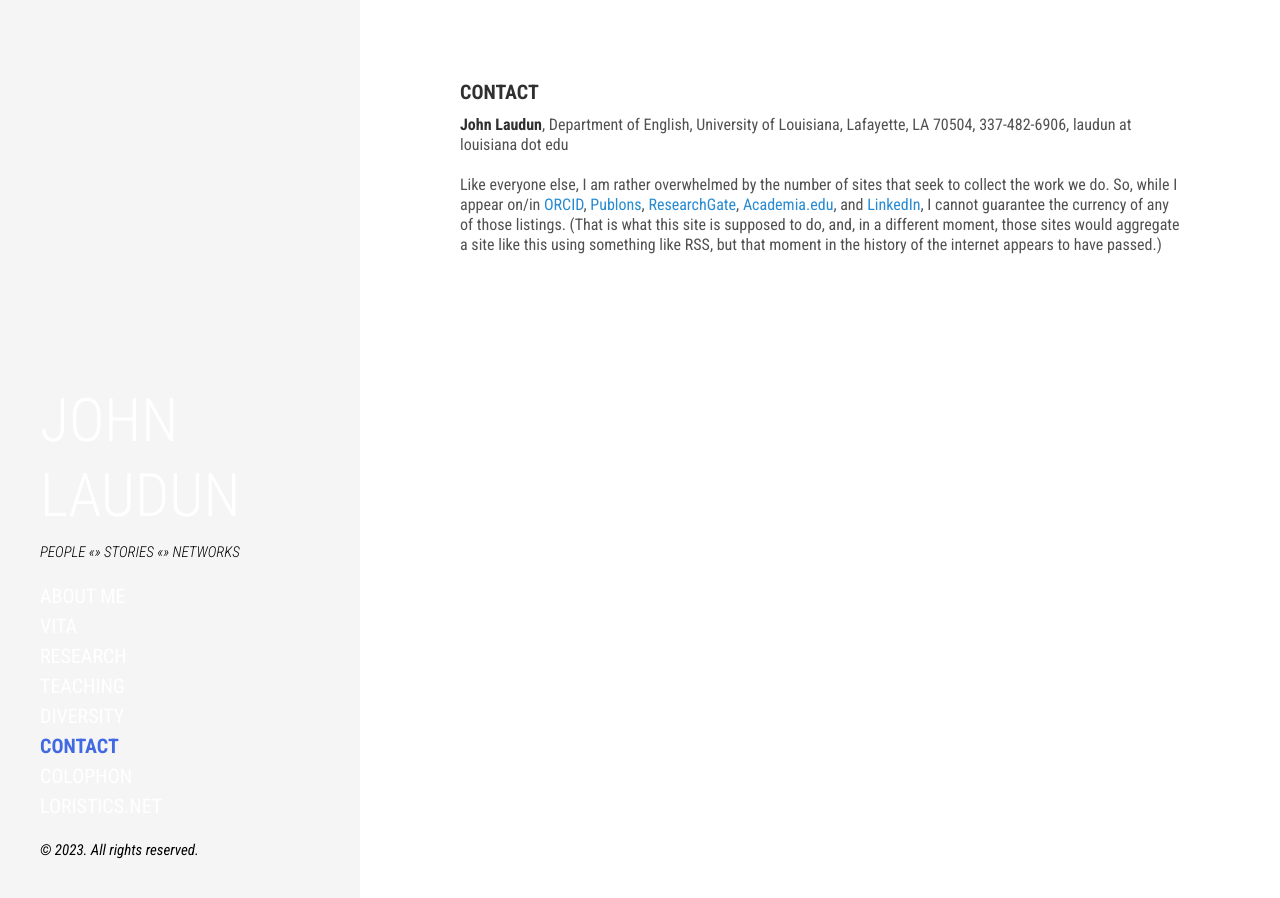
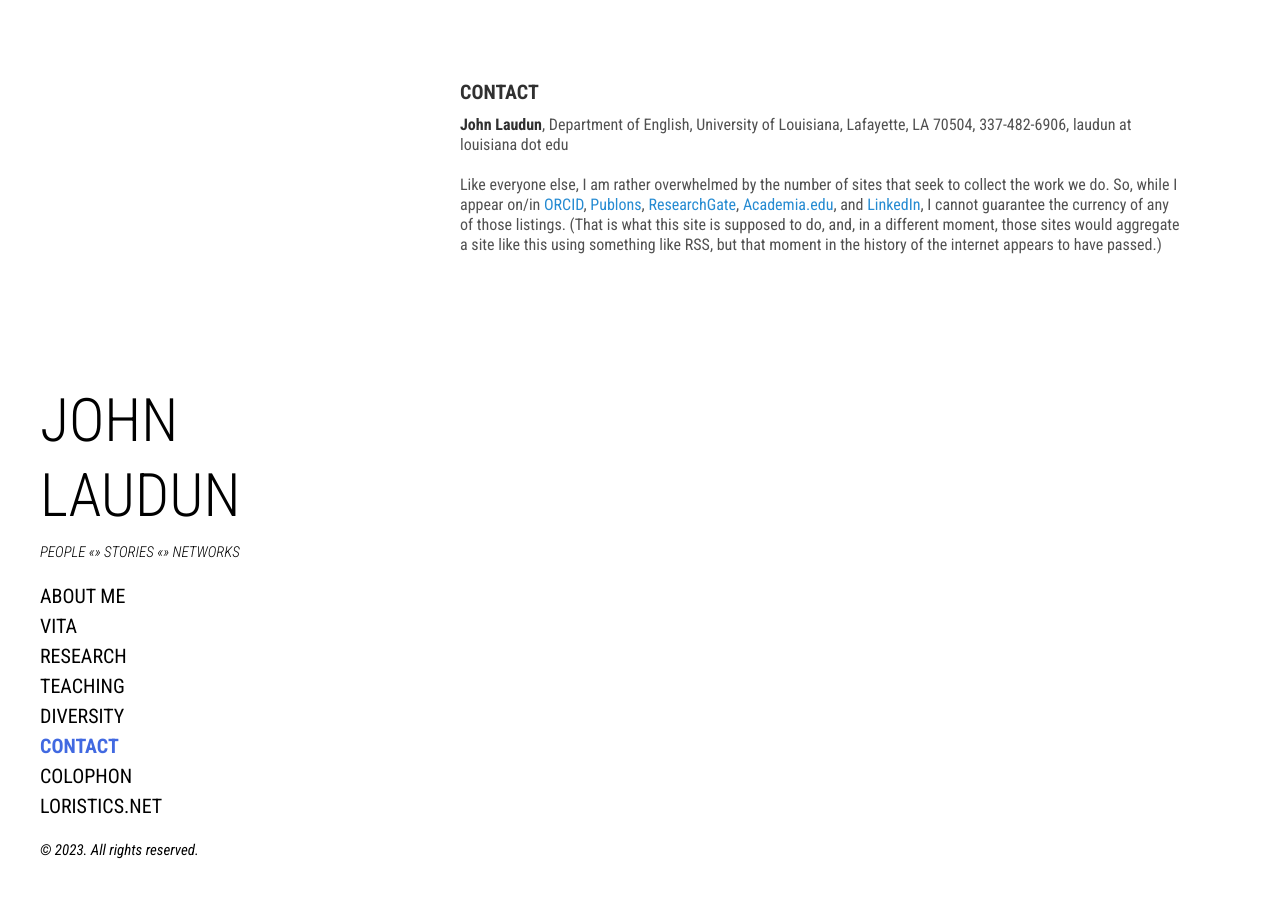
Before and after one commit to johnlaudun/blog, a Jekyll site: the page built from contact.md, in a window 1280 px wide. Built offline with Jekyll 4.4.1, drawn with Linux system fonts in a browser that asks for light colours.

Commit message:
Changed the <a> element color to black.

```diff
--- a/public/css/hyde.css
+++ b/public/css/hyde.css
@@ -43,7 +43,7 @@ html {
   text-align: center;
   padding: 2rem 1rem;
   color: black;
-  background-color: whitesmoke;
+  background-color: white;
 }
 @media (min-width: 48em) {
   .sidebar {
@@ -62,11 +62,11 @@ figcaption {
 
 /* Sidebar links */
 .sidebar a {
-  color: #fff;
+  color: black;
 }
 
 .sidebar a:hover {
-  color: #f4bf75;
+  color: royalblue;
   text-decoration: none;
 }
 
```
